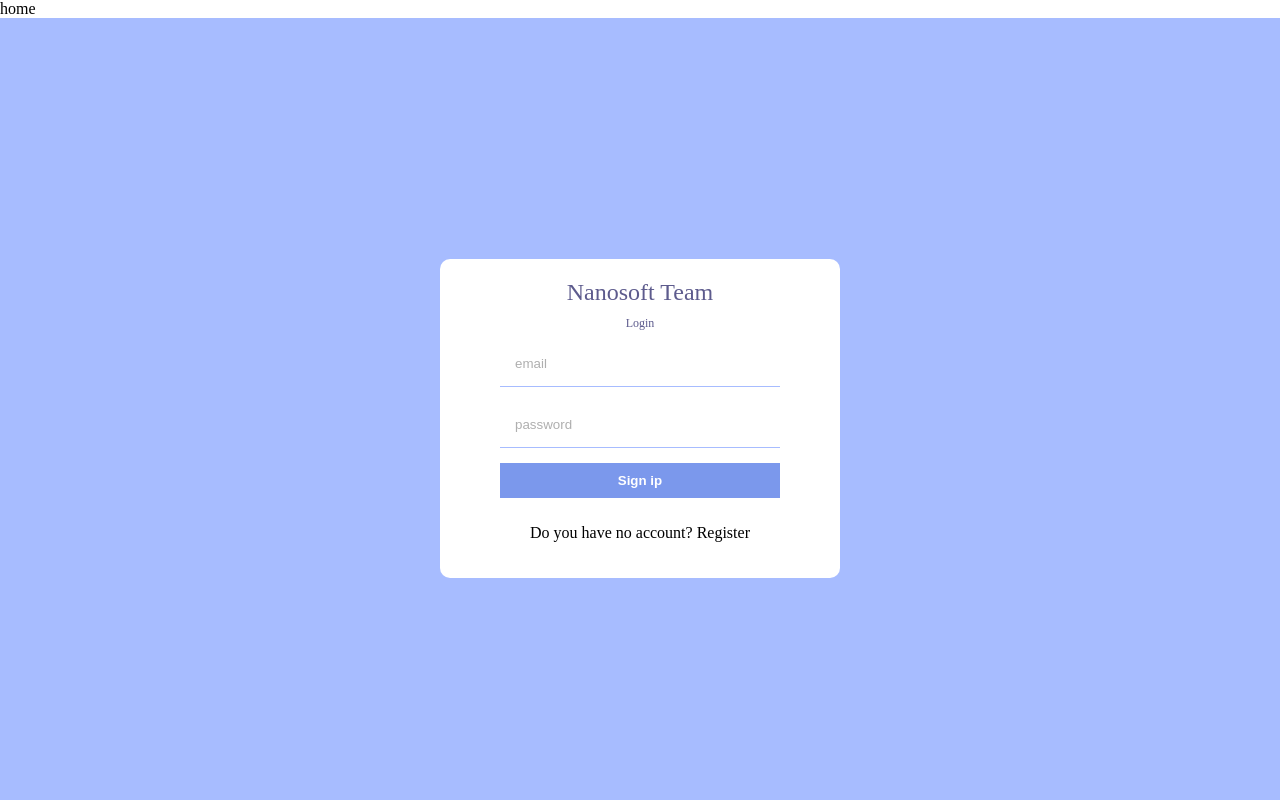
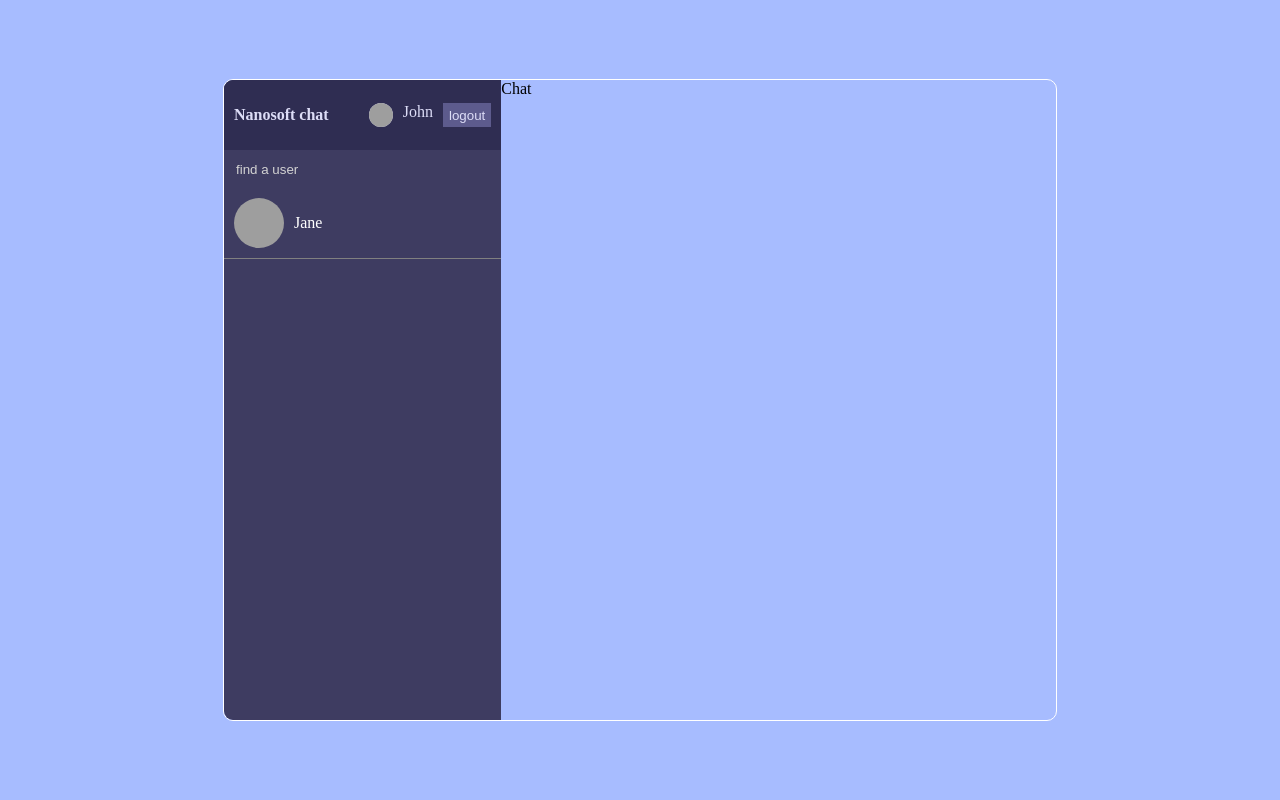
Before and after one commit to GunPkate/realtimechat, a React (Create React App) app: page / in a window 1280 px wide. Shown: the top 800 px of the page. Built offline with nearby package versions, Linux system fonts and the light colour scheme; grey boxes are pictures that could not be loaded.

Commit message:
add component and styles

```diff
--- a/src/App.js
+++ b/src/App.js
@@ -1,4 +1,4 @@
-import Register from "./pages/Register";
+// import Register from "./pages/Register";
 import Login from "./pages/Login";
 import Home from "./pages/Home";
 import './style.scss'
--- /dev/null
+++ b/src/component/Chats.jsx
@@ -0,0 +1,11 @@
+import React from 'react'
+
+const Chats = () => {
+  return (
+    <div className='chat'>
+      Chat
+    </div>
+  )
+}
+
+export default Chats
--- /dev/null
+++ b/src/component/Navbar.jsx
@@ -0,0 +1,16 @@
+import React from 'react'
+
+const Navbar = () => {
+  return (
+    <div className='navbar'>
+      <span className='logo'>Nanosoft chat</span>
+      <div className="user">
+        <img src="https://images.pexels.com/photos/10272672/pexels-photo-10272672.jpeg?auto=compress&cs=tinysrgb&w=1600&lazy=load" alt=''/>
+        <span>John</span>
+        <button>logout</button>
+      </div>
+    </div>
+  )
+}
+
+export default Navbar
--- /dev/null
+++ b/src/component/Search.jsx
@@ -0,0 +1,19 @@
+import React from 'react'
+
+const Search = () => {
+  return (
+    <div className='search'>
+      <div className="searchForm">
+        <input type="text" placeholder='find a user'/>
+      </div>
+      <div className="userChat">
+        <img src="https://images.pexels.com/photos/10272672/pexels-photo-10272672.jpeg?auto=compress&cs=tinysrgb&w=1600&lazy=load" alt=""/>
+        <div className="userChatInfo">
+          <span>Jane</span>
+        </div>
+      </div>
+    </div>
+  )
+}
+
+export default Search
--- /dev/null
+++ b/src/component/Sidebar.jsx
@@ -0,0 +1,14 @@
+import React from 'react'
+import Navbar from './Navbar'
+import Search from './Search'
+
+const Sidebar = () => {
+  return (
+    <div className='sidebar'>
+      <Navbar/>
+      <Search/>
+    </div>
+  )
+}
+
+export default Sidebar
--- a/src/pages/Home.jsx
+++ b/src/pages/Home.jsx
@@ -1,8 +1,13 @@
-import react from 'react'
+// import react from 'react'
+import Chats from '../component/Chats';
+import Sidebar from '../component/Sidebar';
 
 const Home = () =>{
-    return <div>
-        home
+    return <div className='home'>
+        <div className="container">
+              <Sidebar/>
+              <Chats/>
+        </div>
     </div>
 }
 
--- a/src/style.scss
+++ b/src/style.scss
@@ -3,7 +3,7 @@
   margin: 0;
 }
 
-.formContainer{
+.formContainer {
   background-color: #a7bcff;
   height: 100vh;
   display: flex;
@@ -11,51 +11,51 @@
   justify-content: center;
 }
 
-.formWrapper{
+.formWrapper {
   background-color: white;
   padding: 20px 60px;
   border-radius: 10px;
   display: flex;
   flex-direction: column;
   gap: 10px;
-    align-items:  center;
+  align-items: center;
 
-    .logo{
+  .logo {
     color: #5d5b8d;
     font-size: bold;
     font-size: 24px;
   }
 
-    .title{
+  .title {
     color: #5d5b8d;
     font-size: 12px;
   }
 
-    form{
+  form {
     display: flex;
     flex-direction: column;
     gap: 15px;
 
-        input{
+    input {
       padding: 15px;
       border: none;
       width: 250px;
       border-bottom: 1px solid #a7bcff;
-        &::placeholder{
-            color: rgb(175,175,175);
+      &::placeholder {
+        color: rgb(175, 175, 175);
       }
     }
 
-        button{
+    button {
       background-color: #7b98ec;
-            color:white;
+      color: white;
       padding: 10px;
       font-weight: bold;
       border: none;
       cursor: pointer;
     }
 
-        label{
+    label {
       display: flex;
       align-items: center;
       gap: 10px;
@@ -67,10 +67,107 @@
         width: 32px;
       }
     }
-        p{
+    p {
       background-color: #5d5b8d;
       font-size: 12px;
       margin-top: 10px;
     }
   }
 }
+
+.home {
+  background-color: #a7bcff;
+  height: 100vh;
+  display: flex;
+  align-items: center;
+  justify-content: center;
+
+  .container {
+    border: 1px solid white;
+    border-radius: 10px;
+    width: 65%;
+    height: 80%;
+    display: flex;
+    overflow: hidden;
+
+    .sidebar {
+      flex: 1;
+      background-color: #3e3c61;
+
+      .navbar {
+        display: flex;
+        align-items: center;
+        background-color: #2f2d52;
+        height: 50px;
+        padding: 10px;
+        justify-content: space-between;
+        color: #ddddf7;
+
+        .logo {
+          font-weight: bold;
+        }
+
+        .user {
+          display: flex;
+          gap: 10px;
+
+          img {
+            background-color: #ddddf7;
+            height: 24px;
+            width: 24px;
+            border-radius: 50%;
+            object-fit: cover;
+          }
+
+          button {
+            background-color: #5d5b8d;
+            color: #ddddf7;
+            border: none;
+            cursor: pointer;
+          }
+        }
+      }
+      .search {
+        border-bottom: 1px solid gray;
+
+        .searchForm {
+          padding: 10px;
+          input {
+            background-color: transparent;
+            border: none;
+            color: white;
+            outline: none;
+
+            &::placeholder {
+              color: lightgray;
+            }
+          }
+        }
+      }
+
+      .userChat {
+        padding: 10px;
+        display: flex;
+        align-items: center;
+        gap: 10px;
+        color: white;
+        cursor: pointer;
+
+        &:hover{
+            background-color: #2f2d52;
+        }
+
+        img {
+          width: 50px;
+          height: 50px;
+          border-radius: 50%;
+          object-fit: cover;
+        }
+      }
+    }
+
+    .chat {
+      flex: 2;
+    }
+  }
+}
```
Also changed, not shown: src/component/Input.jsx (added, +11 -0 lines), src/component/Message.jsx (added, +11 -0 lines). Lines whose indentation alone changed are shown as unchanged.
